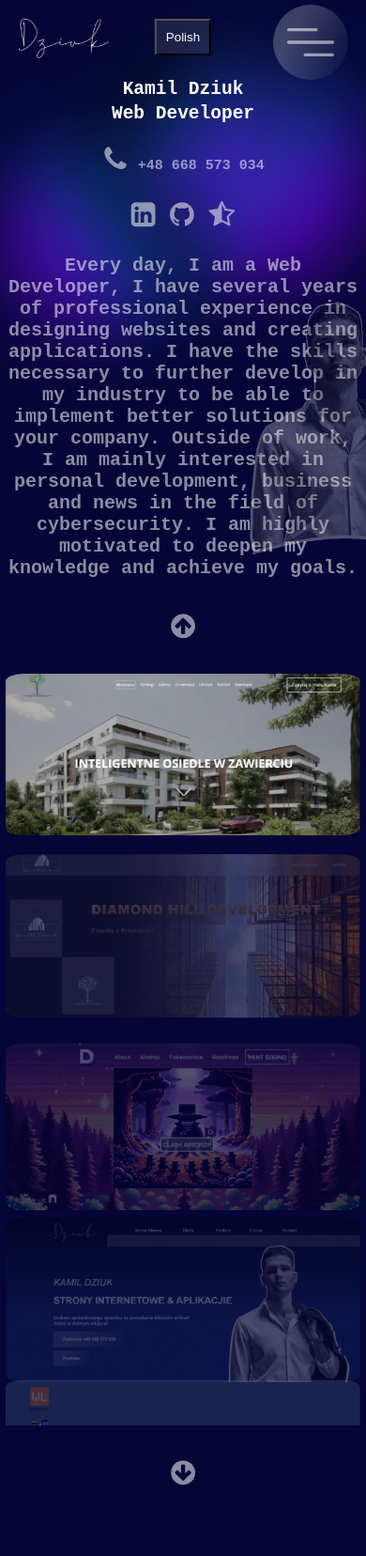
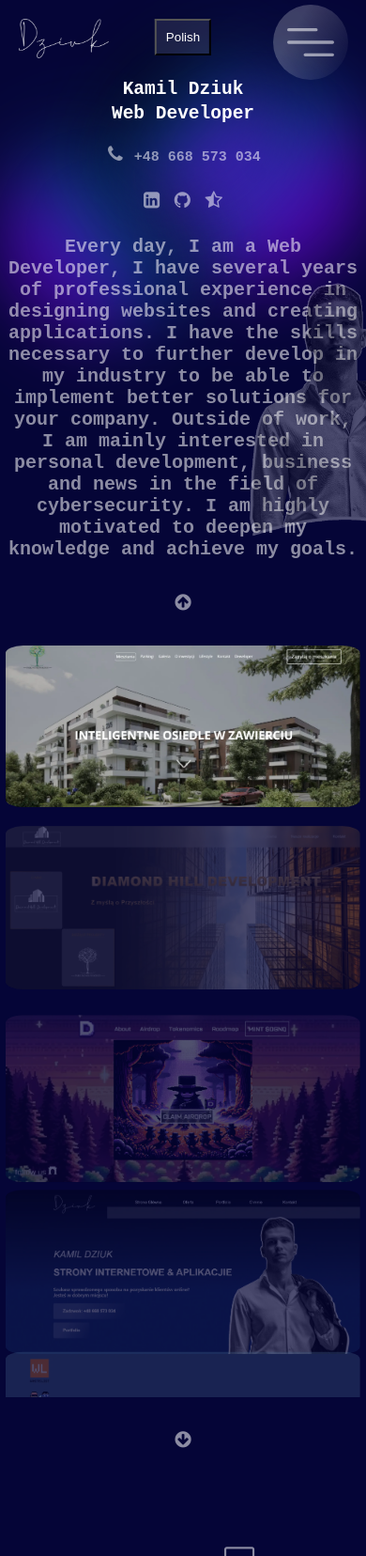
Before and after one commit to KamilDziuk/kamildziuk.github.io, a PHP site: page / in a window 390 px wide. Shown: the top 1656 px of the page at 94% size. Run offline with PHP 8.4, Linux system fonts and the light colour scheme.

Commit message:
Reduce font size to 20px for max-width: 1150px

```diff
--- a/css/style.css
+++ b/css/style.css
@@ -619,12 +619,15 @@ padding: 0.5px;
 
 
  }
-.fa-bars
+
+ .fa
 {
-  position: relative;
-font-size: 24px;
-left: 4%;
+
+font-size: 20px;
+
 }
+
+
  /* Bar and bar icone end */
 
     h1 {
```
